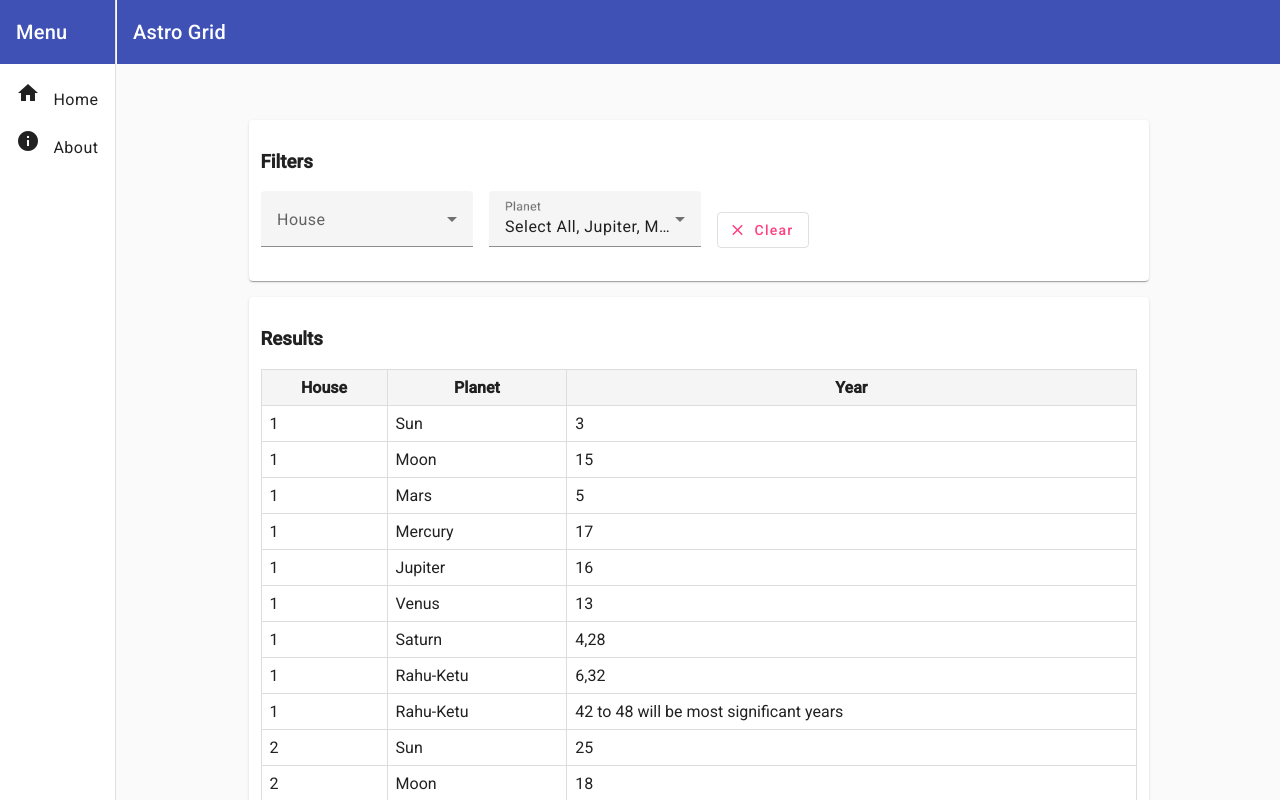
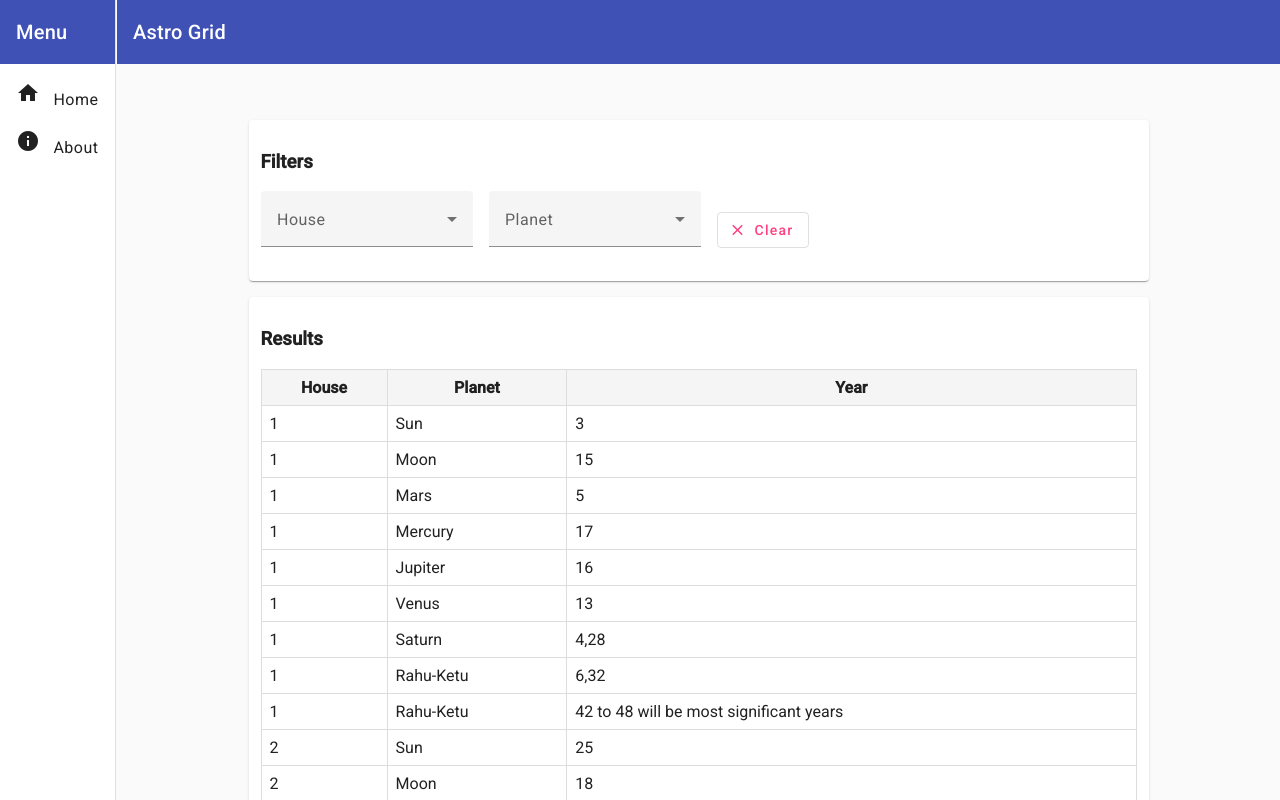
Before and after one commit to akshaygeek108/astro-grid, an Angular app: page / in a window 1280 px wide. Built offline with nearby package versions, Linux system fonts and the light colour scheme.

Commit message:
Remove Select All option and unselect planets by default; move baseHref to production config

```diff
--- a/angular.json
+++ b/angular.json
@@ -23,12 +23,12 @@
             "styles": [
               "src/styles.css"
             ],
-            "scripts": [],
-            "baseHref": "/astro-grid/"
+            "scripts": []
           },
           "configurations": {
             "production": {
-              "budgets": []
+              "budgets": [],
+              "baseHref": "/astro-grid/"
             }
           }
         },
--- a/src/app/home/home.component.ts
+++ b/src/app/home/home.component.ts
@@ -24,7 +24,7 @@ export class HomeComponent implements OnInit {
       this.filtered = arr;
       this.houses = Array.from(new Set(arr.map(x => x.house))).sort((a,b)=>a-b);
       this.planets = Array.from(new Set(arr.map(x => x.planet))).sort();
-      this.selectedPlanets = [...this.planets, 'select-all']; // Select all planets by default, including select-all
+      // No planets selected by default
     });
   }
 
@@ -36,16 +36,6 @@ export class HomeComponent implements OnInit {
     });
   }
 
-  onPlanetSelectionChange(event: any) {
-    const selected = event.value;
-    if (selected.includes('select-all')) {
-      this.selectedPlanets = [...this.planets, 'select-all'];
-    } else {
-      this.selectedPlanets = selected.filter(v => v !== 'select-all');
-    }
-    this.applyFilters();
-  }
-
   clearFilters() {
     this.selectedHouses = [];
     this.selectedPlanets = [];
```
